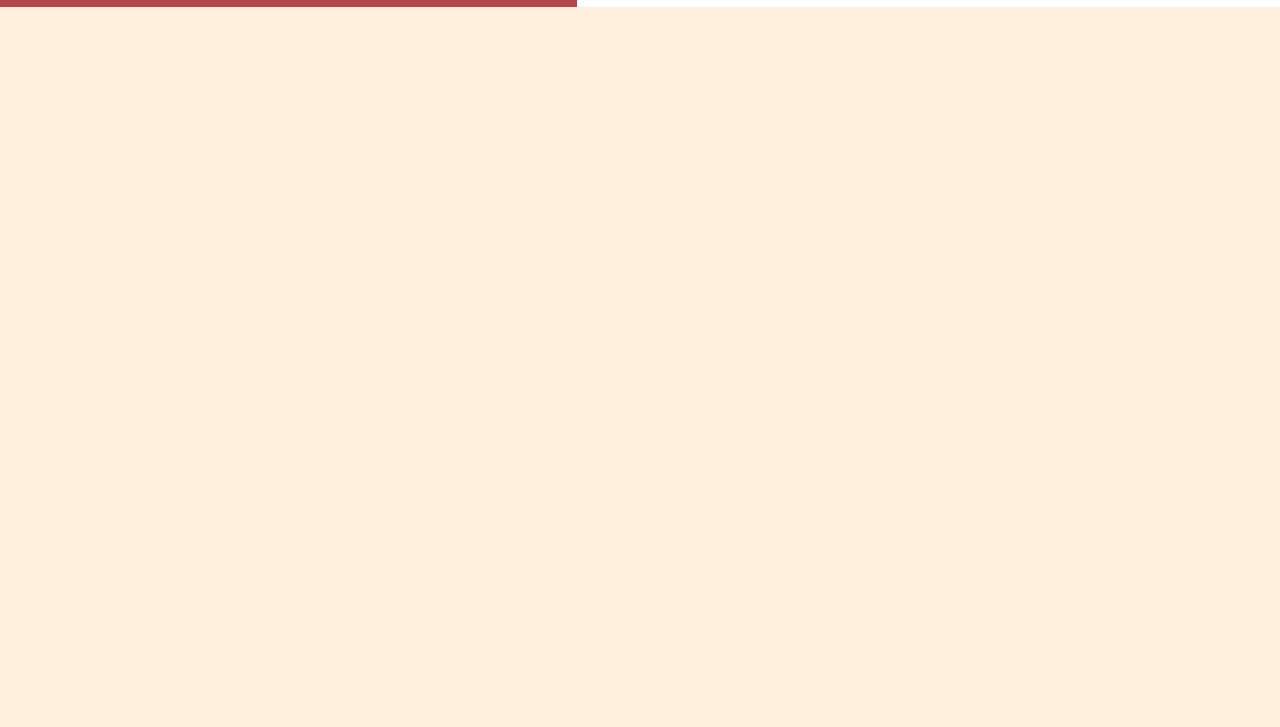
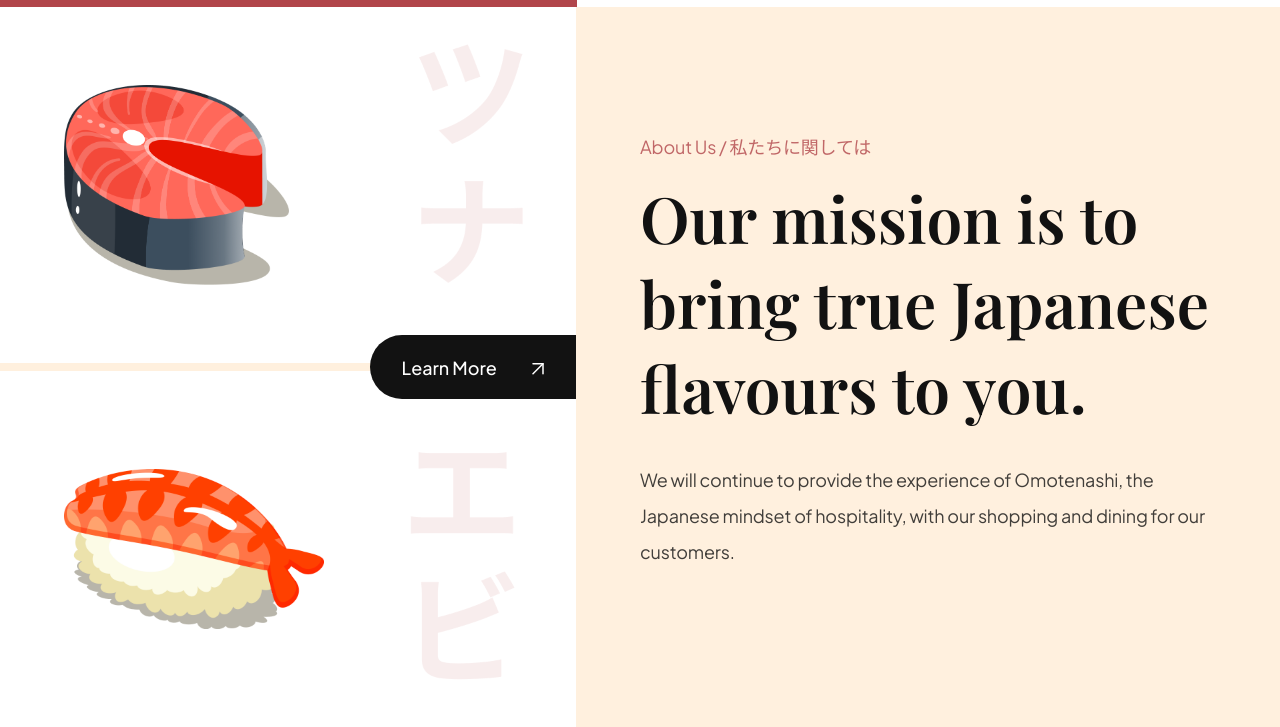
Before and after one commit to rashmipullur/sushi, a website built with Vite: page index.html in a window 1280 px wide. Shown: the part 791-1518 px from the top of the page. Before the commit the page ends 800 px from the top, so only its background shows below. Built offline with nearby package versions, Linux system fonts and the light colour scheme.

Commit message:
about us section

```diff
--- a/css/sections/about.css
+++ b/css/sections/about.css
@@ -0,0 +1,81 @@
+.about-us {
+  display: flex;
+  min-height: 720px;
+  overflow: hidden;
+}
+
+.about-us__image {
+  flex: 1;
+  display: flex;
+  flex-direction: column;
+  justify-content: center;
+
+  background: var(--color-white);
+  position: relative;
+}
+
+.about-us__image div {
+  padding: 32px 64px;
+
+  flex: 1;
+  display: flex;
+  align-items: center;
+
+  background-position: center;
+  background-repeat: no-repeat;
+  background-size: contain;
+}
+
+.about-us__image-sushi3 {
+  border-bottom: 8px solid var(--color-creamson);
+
+  background-image: url("../../assets/about_bg1.png");
+}
+
+.about-us__image-sushi2 {
+  background-image: url("../../assets/about_bg2.png");
+}
+
+.about-us__image-sushi3 img {
+  width: 225px;
+  height: 200px;
+}
+.about-us__image-sushi2 img {
+  width: 260px;
+  height: 160px;
+}
+
+.about-us__button {
+  position: absolute;
+  right: 0;
+
+  padding: 12px 32px;
+  min-height: 64px;
+
+  background: var(--secondary-color);
+  border-radius: 32px 0 0 32px;
+  border: 0;
+  outline: 0;
+
+  color: #fff;
+  font-family: var(--plus-jakarta-sans);
+  font-weight: 500;
+  font-size: 18px;
+  line-height: 23px;
+
+  cursor: pointer;
+}
+
+.about-us__button img {
+  object-fit: contain;
+  margin-left: 32px;
+}
+
+.about-us__content {
+  padding: 64px;
+
+  flex: 1;
+  display: flex;
+  justify-content: center;
+  flex-direction: column;
+}
--- a/index.html
+++ b/index.html
@@ -11,7 +11,7 @@
     <header>
       <nav class="header__nav">
         <div class="header__logo">
-          <h4>sushiman</h4>
+          <h4>sushistore</h4>
           <div class="header__logo-overlay"></div>
         </div>
         <ul class="header__menu">
@@ -75,10 +75,42 @@
           </div>
 
           <div class="hero-content__review">
-            <img src="assets/user.png" alt="user"/>
-            <p>"This is the best Japanese food delivery service that ever existed."</p>
+            <img src="assets/user.png" alt="user" />
+            <p>
+              "This is the best Japanese food delivery service that ever
+              existed."
+            </p>
           </div>
         </div>
+      </div>
+    </section>
+
+    <section class="about-us" id="about-us">
+      <div class="about-us__image">
+        <div class="about-us__image-sushi3">
+          <img src="assets/sushi-3.png" alt="sushi" />
+        </div>
+
+        <button class="about-us__button">
+          Learn More
+          <img src="assets/arrow-up-right.svg" alt="learn more" />
+        </button>
+
+        <div class="about-us__image-sushi2">
+          <img src="assets/sushi-2.png" alt="sushi" />
+        </div>
+      </div>
+
+      <div class="about-us__content">
+        <p class="sushi__subtitle">About Us / 私たちに関しては</p>
+        <h3 class="sushi__title">
+          Our mission is to bring true Japanese flavours to you.
+        </h3>
+        <p class="sushi__description">
+          We will continue to provide the experience of Omotenashi, the Japanese
+          mindset of hospitality, with our shopping and dining for our
+          customers.
+        </p>
       </div>
     </section>
 
```
